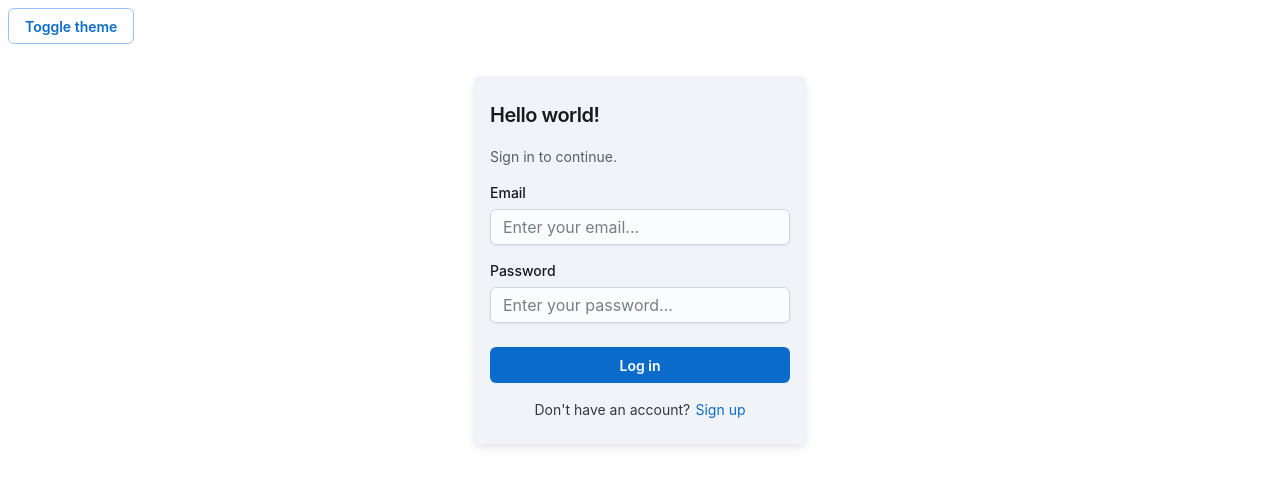
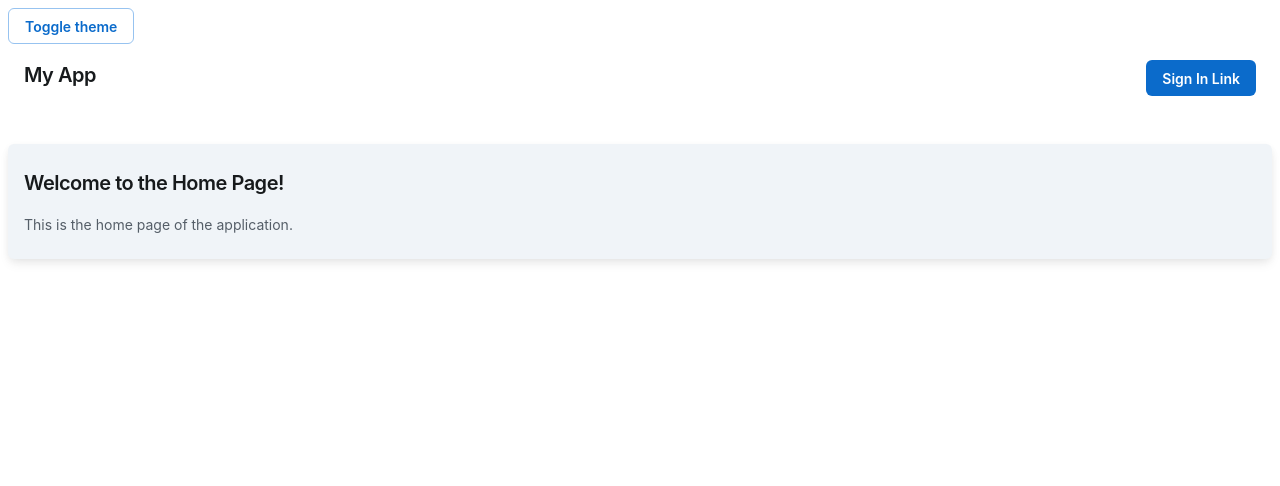
Before and after one commit to Slayare/adventure-frontend, a React app: page / in a window 1280 px wide. Shown: the top 486 px of the page. Built offline with nearby package versions, Linux system fonts and the light colour scheme.

Commit message:
Add routing with base homepage and sign-in page

```diff
--- a/package.json
+++ b/package.json
@@ -25,7 +25,8 @@
     "jest": "^29.5.0",
     "jest-resolve": "^27.4.2",
     "react": "^18.2.0",
-    "react-dom": "^18.2.0"
+    "react-dom": "^18.2.0",
+    "react-router-dom": "^5.3.4"
   },
   "devDependencies": {
     "@babel/core": "^7.24.4",
@@ -40,6 +41,7 @@
     "@types/jest": "^29.5.12",
     "@types/react": "^18.2.79",
     "@types/react-dom": "^18.2.25",
+    "@types/react-router-dom": "^5.3.3",
     "@typescript-eslint/parser": "^7.7.1",
     "babel-loader": "^9.1.3",
     "eslint": "^8.57.0",
--- a/src/App.tsx
+++ b/src/App.tsx
@@ -1,59 +1,12 @@
-import Button from "@mui/joy/Button";
-import FormControl from "@mui/joy/FormControl";
-import FormLabel from "@mui/joy/FormLabel";
-import Input from "@mui/joy/Input";
-import Link from "@mui/joy/Link";
-import Sheet from "@mui/joy/Sheet";
 import { CssVarsProvider } from "@mui/joy/styles";
-import Typography from "@mui/joy/Typography";
 import React from "react";
 
-import { DarkModeToggle } from "@/ui/DarkModeToggle";
+import Routes from "./Routes";
 
 const App = () => {
   return (
     <CssVarsProvider>
-      <DarkModeToggle />
-      <Sheet
-        sx={{
-          width: 300,
-          mx: "auto",
-          my: 4,
-          py: 3,
-          px: 2,
-          display: "flex",
-          flexDirection: "column",
-          gap: 2,
-          borderRadius: "sm",
-          boxShadow: "md",
-        }}
-        variant="soft"
-      >
-        <Typography level="h4" component="h1">
-          Hello world!
-        </Typography>
-        <Typography level="body-sm">Sign in to continue.</Typography>
-        <FormControl>
-          <FormLabel>Email</FormLabel>
-          <Input name="email" type="email" placeholder="Enter your email..." />
-        </FormControl>
-        <FormControl>
-          <FormLabel>Password</FormLabel>
-          <Input
-            name="password"
-            type="password"
-            placeholder="Enter your password..."
-          />
-        </FormControl>
-        <Button sx={{ mt: 1 }}>Log in</Button>
-        <Typography
-          endDecorator={<Link href="/sign-up">Sign up</Link>}
-          fontSize="sm"
-          sx={{ alignSelf: "center" }}
-        >
-          Don't have an account?
-        </Typography>
-      </Sheet>
+      <Routes />
     </CssVarsProvider>
   );
 };
--- /dev/null
+++ b/src/Routes.tsx
@@ -0,0 +1,20 @@
+import { CssVarsProvider } from "@mui/joy/styles";
+import { BrowserRouter as Router, Switch, Route } from "react-router-dom";
+
+import { HomePage } from "@/pages/HomePage";
+import { SignIn } from "@/pages/SignIn";
+import { DarkModeToggle } from "@/ui/DarkModeToggle";
+
+const Routes = () => (
+  <CssVarsProvider>
+    <DarkModeToggle />
+    <Router>
+      <Switch>
+        <Route exact path="/" component={HomePage} />
+        <Route path="/sign-in" component={SignIn} />
+      </Switch>
+    </Router>
+  </CssVarsProvider>
+);
+
+export default Routes;
--- a/src/index.tsx
+++ b/src/index.tsx
@@ -1,12 +1,12 @@
 import React from "react";
 import ReactDOM from "react-dom";
 
-import App from "./App";
+import Routes from "./Routes";
 
 // eslint-disable-next-line react/no-deprecated
 ReactDOM.render(
   <React.StrictMode>
-    <App />
+    <Routes />
   </React.StrictMode>,
   document.getElementById("root")
 );
--- /dev/null
+++ b/src/pages/HomePage/HomePage.tsx
@@ -0,0 +1,43 @@
+import Button from "@mui/joy/Button";
+import Sheet from "@mui/joy/Sheet";
+import Stack from "@mui/joy/Stack";
+import Typography from "@mui/joy/Typography";
+import { Link } from "react-router-dom";
+
+const HomePage = () => (
+  <>
+    <Stack direction="row" justifyContent="space-between" p={2}>
+      <Typography level="h4" component="h1">
+        My App
+      </Typography>
+      <Stack direction="row" gap={2}>
+        <Button component={Link} to="/sign-in">
+          Sign In Link
+        </Button>
+      </Stack>
+    </Stack>
+    <Sheet
+      sx={{
+        mx: "auto",
+        my: 4,
+        py: 3,
+        px: 2,
+        display: "flex",
+        flexDirection: "column",
+        gap: 2,
+        borderRadius: "sm",
+        boxShadow: "md",
+      }}
+      variant="soft"
+    >
+      <Typography level="h4" component="h1">
+        Welcome to the Home Page!
+      </Typography>
+      <Typography level="body-sm">
+        This is the home page of the application.
+      </Typography>
+    </Sheet>
+  </>
+);
+
+export default HomePage;
--- /dev/null
+++ b/src/pages/HomePage/index.ts
@@ -0,0 +1 @@
+export { default as HomePage } from "./HomePage";
--- /dev/null
+++ b/src/pages/SignIn/SignIn.tsx
@@ -0,0 +1,53 @@
+import Button from "@mui/joy/Button";
+import FormControl from "@mui/joy/FormControl";
+import FormLabel from "@mui/joy/FormLabel";
+import Input from "@mui/joy/Input";
+import Link from "@mui/joy/Link";
+import Sheet from "@mui/joy/Sheet";
+import Typography from "@mui/joy/Typography";
+import React from "react";
+
+const SignIn = () => (
+  <Sheet
+    sx={{
+      width: 300,
+      mx: "auto",
+      my: 4,
+      py: 3,
+      px: 2,
+      display: "flex",
+      flexDirection: "column",
+      gap: 2,
+      borderRadius: "sm",
+      boxShadow: "md",
+    }}
+    variant="soft"
+  >
+    <Typography level="h4" component="h1">
+      Hello world!
+    </Typography>
+    <Typography level="body-sm">Sign in to continue.</Typography>
+    <FormControl>
+      <FormLabel>Email</FormLabel>
+      <Input name="email" type="email" placeholder="Enter your email..." />
+    </FormControl>
+    <FormControl>
+      <FormLabel>Password</FormLabel>
+      <Input
+        name="password"
+        type="password"
+        placeholder="Enter your password..."
+      />
+    </FormControl>
+    <Button sx={{ mt: 1 }}>Log in</Button>
+    <Typography
+      endDecorator={<Link href="/sign-up">Sign up</Link>}
+      fontSize="sm"
+      sx={{ alignSelf: "center" }}
+    >
+      Don't have an account?
+    </Typography>
+  </Sheet>
+);
+
+export default SignIn;
--- /dev/null
+++ b/src/pages/SignIn/index.ts
@@ -0,0 +1 @@
+export { default as SignIn } from "./SignIn";
--- /dev/null
+++ b/src/utils/testing/index.ts
@@ -0,0 +1 @@
+export { render, screen } from "./renderWithRouter";
```
Also changed, not shown: src/utils/testing/renderWithRouter.tsx (added, +15 -0 lines), 2 other files (tests, documents, lock files or other folders).
